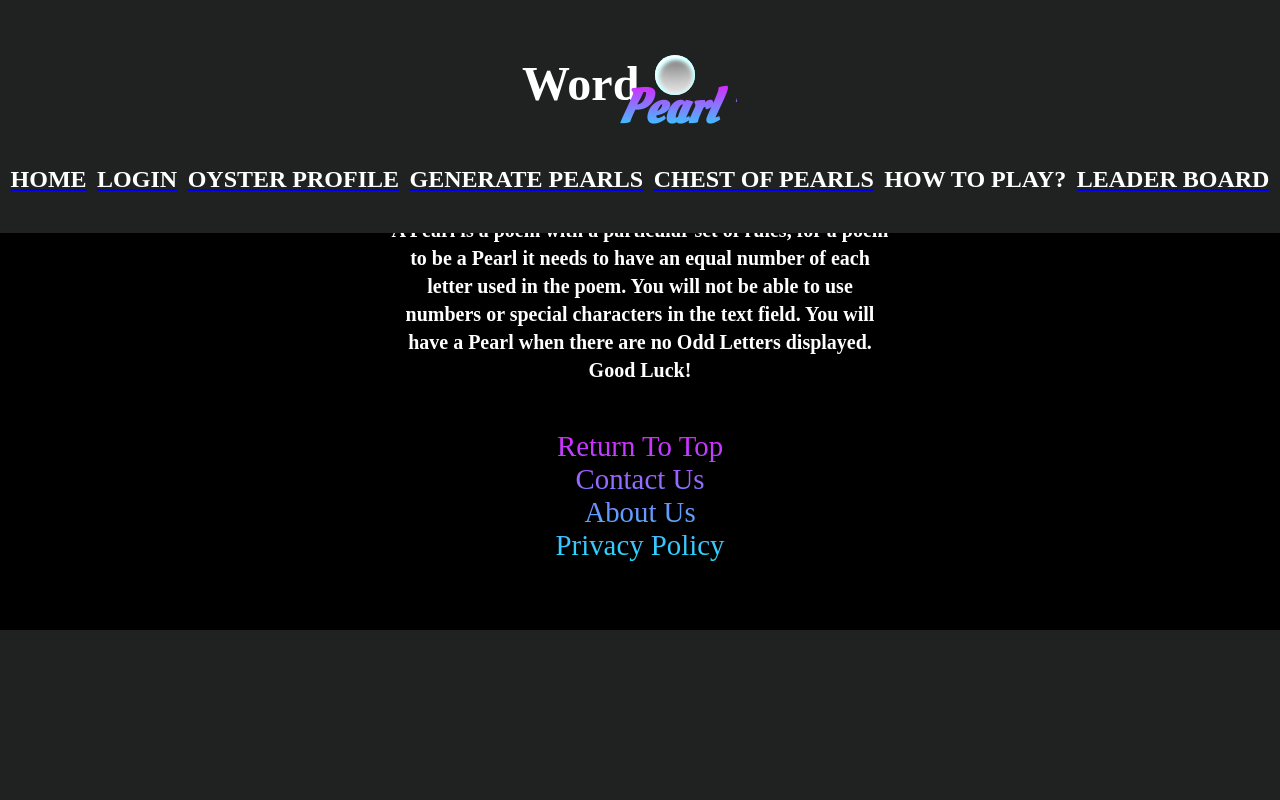
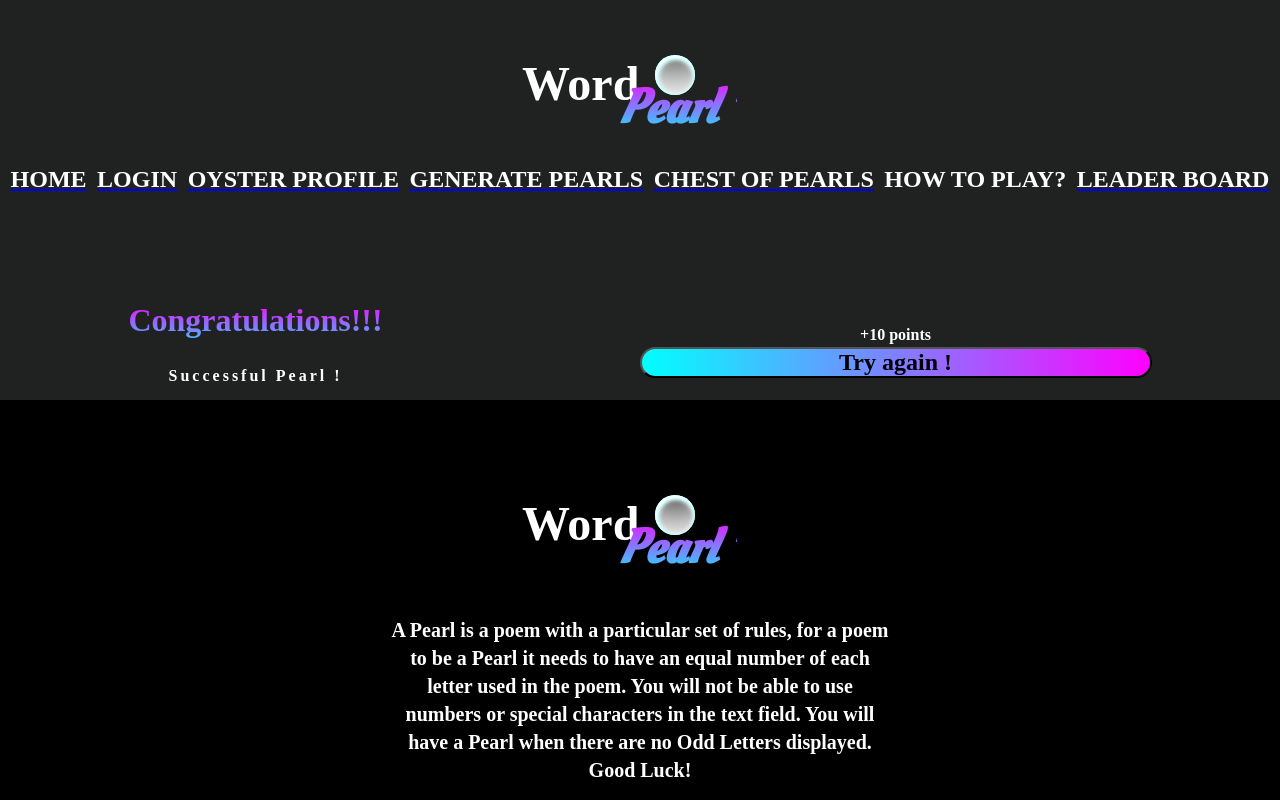
Before and after one commit to Ikrambo92/WordPearl-Frontend, a React (Create React App) app in the folder wordpearl/: page /SuccessfulPearl in a window 1280 px wide. Shown: the top 800 px of the page. Built offline with nearby package versions, Linux system fonts and the light colour scheme.

Commit message:
route successful pearl submission to successfulpearl path and not log out user when trying again

```diff
--- a/wordpearl/src/App.js
+++ b/wordpearl/src/App.js
@@ -12,6 +12,7 @@ import { useState } from 'react'
 import Signup from './Components/Signup'
 import Home from './Components/Home'
 import LeaderBoard from './Components/LeaderBoard'
+import SuccessfulPearl from './Components/SuccessfulPearl.jsx'
 
 function App() {
 
@@ -28,7 +29,7 @@ function App() {
         <Route path='/Comments' element={<Comments />} />
         <Route path='/Oyster' element={<SingleOyster />} />
         <Route path='/PearlGenerator' element={<PearlGenerator />} />
-        {/* <Route path='/SuccessfulPearl' element={<Pearls />} /> */}
+        <Route path='/SuccessfulPearl' element={<SuccessfulPearl />} />
         <Route path='/Signup' element={<Signup />} />
         <Route path='/' element={<Home />} />
         <Route path='/LeaderBoard' element={<LeaderBoard />} />
--- a/wordpearl/src/Components/PearlGenerator.jsx
+++ b/wordpearl/src/Components/PearlGenerator.jsx
@@ -8,9 +8,11 @@ import myGif2 from "./WPpearlie.gif";
 import { useContext } from 'react';
 import { UserContext } from '../Context/UserContext';
 import { getOysterById, getPoem, postPearl, putOyster } from "../Utils/apis";
+import { useNavigate } from 'react-router-dom';
 
 
 const PearlGenerator = () => {
+  const navigate = useNavigate()
   const { user } = useContext(UserContext)
   const [message, setMessage] = useState("");
   const [title, setTitle] = useState("")
@@ -47,6 +49,7 @@ const PearlGenerator = () => {
       getOysterById(user.id).then((res) => {
         putOyster(user.id, (res.points + 10))
       }).then(() => {
+        navigate('/SuccessfulPearl')
       })
       setPearl(true);
     }
@@ -83,7 +86,9 @@ const PearlGenerator = () => {
           <button id="pgsubmit" onClick={handleSubmit}>Submit</button>
           <p id="oddLetters">
             {" "}
-            These letters need a counterpart to make them an even pair: <span>{" "}{pearlCheck(message)}{" "}</span>
+            These letters need a counterpart to make them an even pair:
+            <br></br>
+            <span>{" "}{pearlCheck(message)}{" "}</span>
           </p>
         </form>
         <p className="instruct-msg">
--- a/wordpearl/src/Components/SingleOyster.jsx
+++ b/wordpearl/src/Components/SingleOyster.jsx
@@ -11,7 +11,6 @@ import PearlCard from "./PearlCard";
 const SingleOyster = () => {
 
     const [pearlsList, setPearlsList] = useState([]);
-
     const { user } = useContext(UserContext);
 
     useEffect(() => {
@@ -19,6 +18,7 @@ const SingleOyster = () => {
             setPearlsList(userPearls)
         })
     }, [user.username])
+
 
     if (user.id === undefined) {
         return <div className="logout-message">
--- a/wordpearl/src/Components/SuccessfulPearl.css
+++ b/wordpearl/src/Components/SuccessfulPearl.css
@@ -5,6 +5,7 @@
 }
 
 .congratsPage {
+    padding-top:300px;
     display: flex;
     justify-content: center;
     align-items: center;
--- a/wordpearl/src/Components/SuccessfulPearl.jsx
+++ b/wordpearl/src/Components/SuccessfulPearl.jsx
@@ -1,12 +1,14 @@
 import React from 'react'
+import { useNavigate } from 'react-router-dom';
 import './SuccessfulPearl.css'
 
 
 
 export const SuccessfulPearl = (message) => {
+  const navigate = useNavigate()
 
-  function refreshPage() {
-    window.location.reload(false);
+  const tryAgain = () => {
+    navigate('/PearlGenerator')
   }
 
   return (
@@ -14,7 +16,7 @@ export const SuccessfulPearl = (message) => {
       <h1 id="banner">Congratulations!!!</h1>
       <p>Successful Pearl !</p>
       <p>+10 points</p>
-      <button onClick={refreshPage}>Try again !</button>
+      <button onClick={tryAgain}>Try again !</button>
     </div>
   )
 }
```
Also changed, not shown: wordpearl/src/Utils/apis.js (+22 -0 lines).
